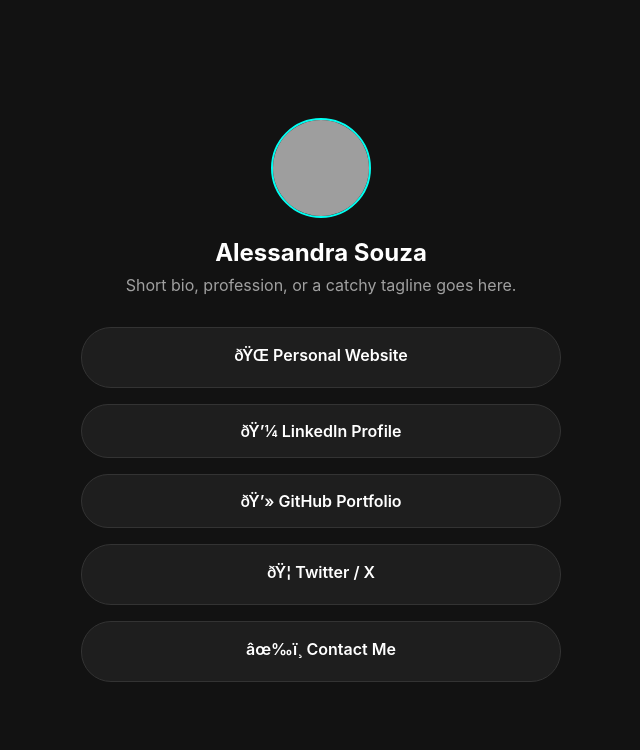
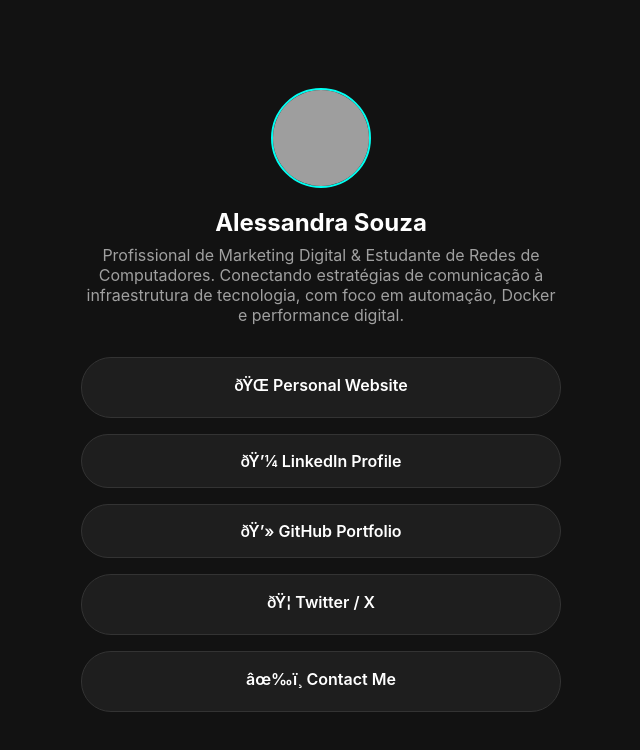
Before and after one commit to alessandrasouzasalvatore-glitch/meu-site-devops, a plain HTML site: page index.html in a window 1280 px wide. Shown: the whole page, without its empty margins (319-959 px from the left). Drawn offline with Linux system fonts and the light colour scheme; grey boxes are pictures that could not be loaded.

Commit message:
atualizando index

```diff
--- a/index.html
+++ b/index.html
@@ -88,7 +88,7 @@
 
         <!-- Personal Info -->
         <h1>Alessandra Souza</h1>
-        <p>Short bio, profession, or a catchy tagline goes here.</p>
+        <p>Profissional de Marketing Digital & Estudante de Redes de Computadores. Conectando estratégias de comunicação à infraestrutura de tecnologia, com foco em automação, Docker e performance digital.</p>
 
         <!-- Personal Links -->
         <div class="links-wrapper">
```
